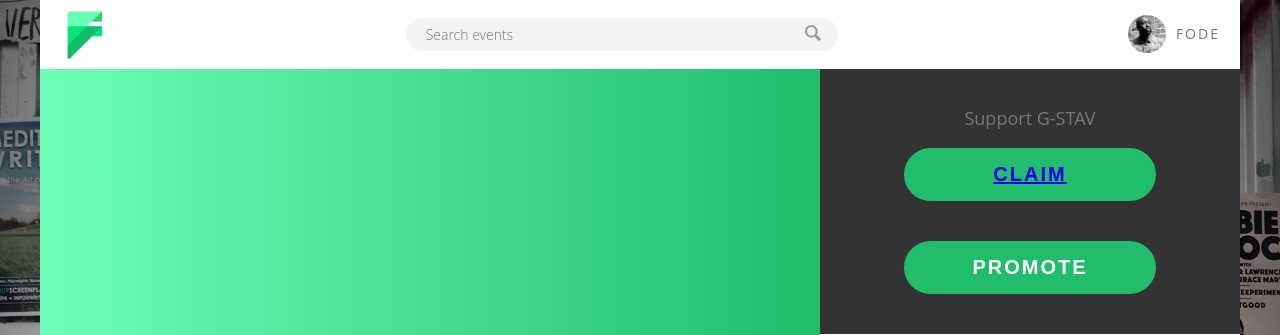
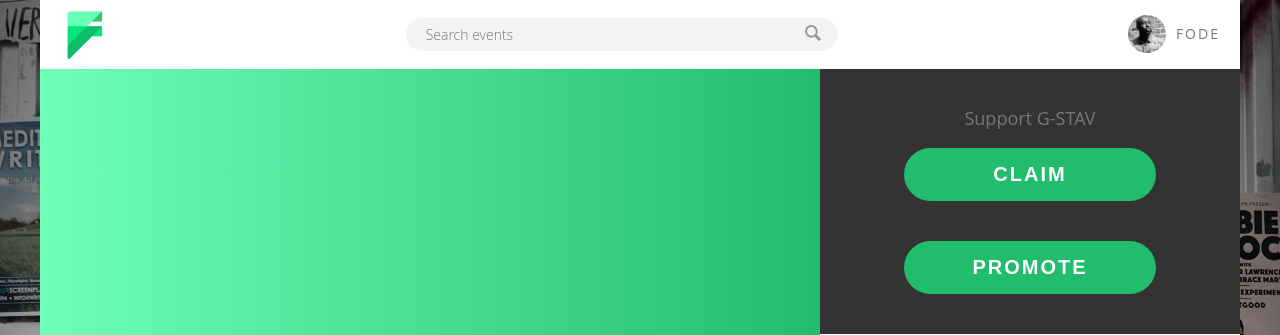
Before and after one commit to diop/flyers-api, a Node server app: template src/views/flyer.ejs in a window 1280 px wide. Shown: the part 81-416 px from the top of the page. Run offline with Node 20, Linux system fonts and the light colour scheme; the template is opened without the code that fills it, so the values that code supplies are empty.

Commit message:
button text

```diff
--- a/src/public/style.css
+++ b/src/public/style.css
@@ -140,6 +140,11 @@ body {
   margin-bottom: 4rem;
   color: white;
   font-weight: 700;
+}
+
+.flyer-detail__purchase-button a {
+  text-decoration: none;
+  color: #fff;
 }
 
 .flyer-detail__social-links {
--- a/src/views/flyer.ejs
+++ b/src/views/flyer.ejs
@@ -25,7 +25,7 @@
       <button class="flyer-detail__purchase-button"><a href="/visitor/<%= flyer.id %>">Claim</a></button>
     </div>
     <div class="flyer-detail__purchase">
-      <button class="flyer-detail__purchase-button">Promote</button>
+      <button class="flyer-detail__purchase-button"><a href="">Promote</a></button>
     </div>
     <div class="flyer-detail__social-links">
       <svg class="flyer-detail__social-links-facebook">
```
